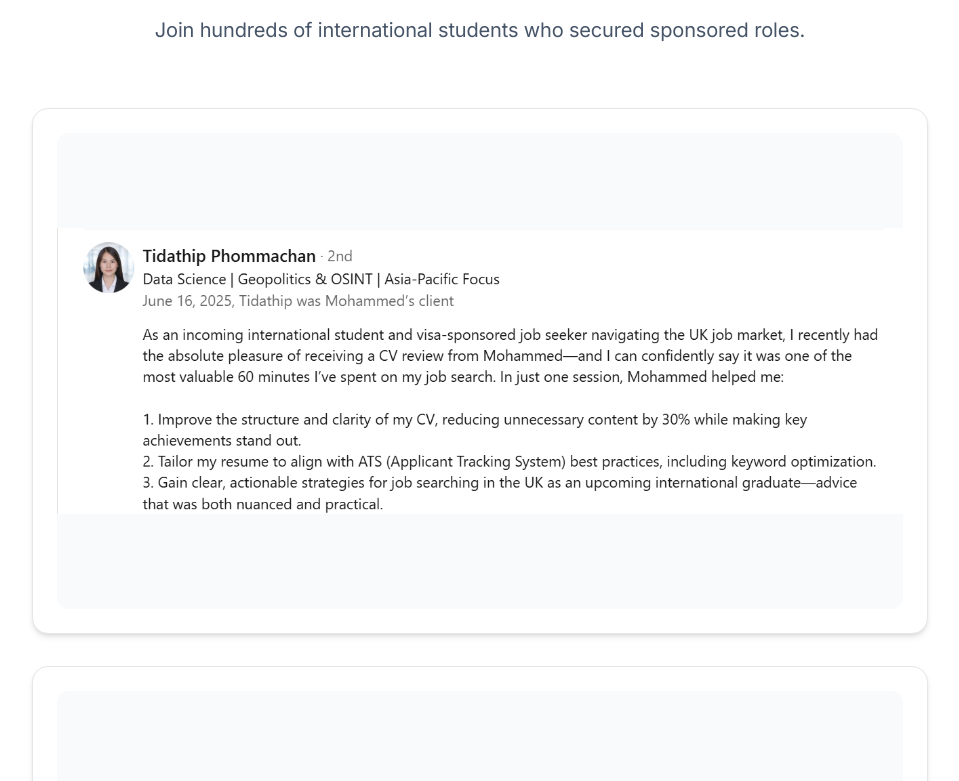
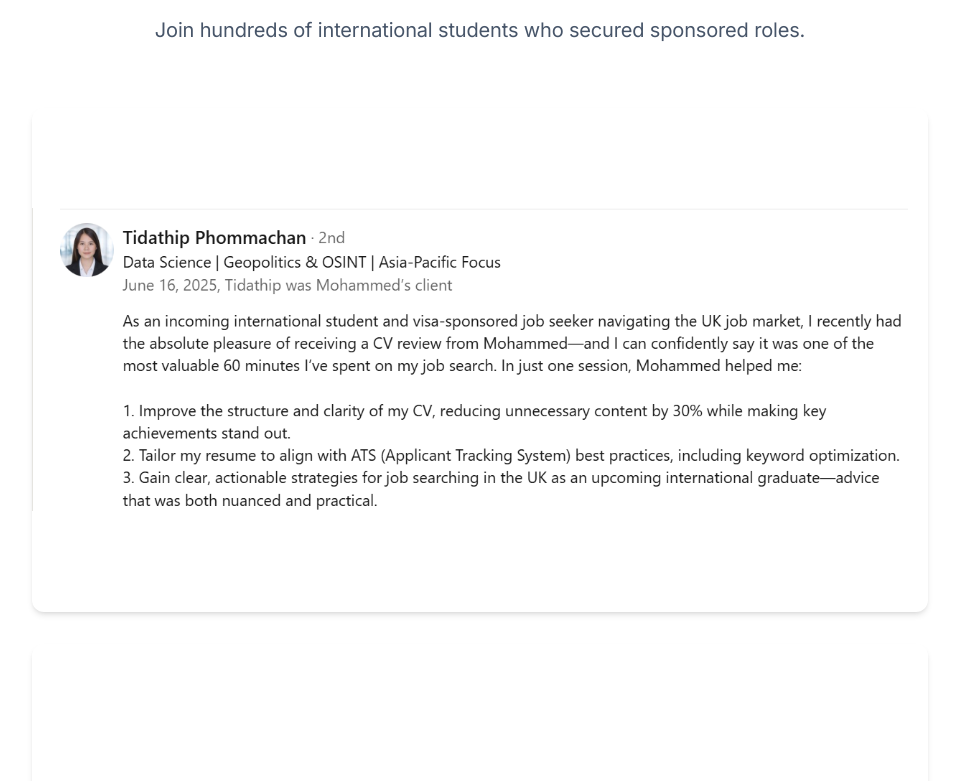
Before and after one commit to nazmilash/sponsorship-intelligence-web, a Next.js app: page / in a window 1280 px wide. Shown: the part 3939-4720 px from the top of the page, without its empty margins (160-1119 px from the left). Built offline with nearby package versions, Linux system fonts and the light colour scheme.

Commit message:
fix: remove excess whitespace in testimonials layout

```diff
--- a/components/Testimonials.tsx
+++ b/components/Testimonials.tsx
@@ -19,9 +19,9 @@ export default function Testimonials() {
                     {testimonials.items.map((item, idx) => (
                         <div
                             key={idx}
-                            className="bg-white border border-gray-200 shadow-md rounded-2xl p-6 hover:shadow-lg transition-all duration-300"
+                            className="bg-transparent"
                         >
-                            <div className="relative w-full aspect-[16/9] rounded-xl overflow-hidden bg-slate-50">
+                            <div className="relative w-full aspect-[16/9] rounded-xl overflow-hidden shadow-md hover:shadow-lg transition-all duration-300">
                                 <Image
                                     src={item.image}
                                     alt={item.alt}
```
